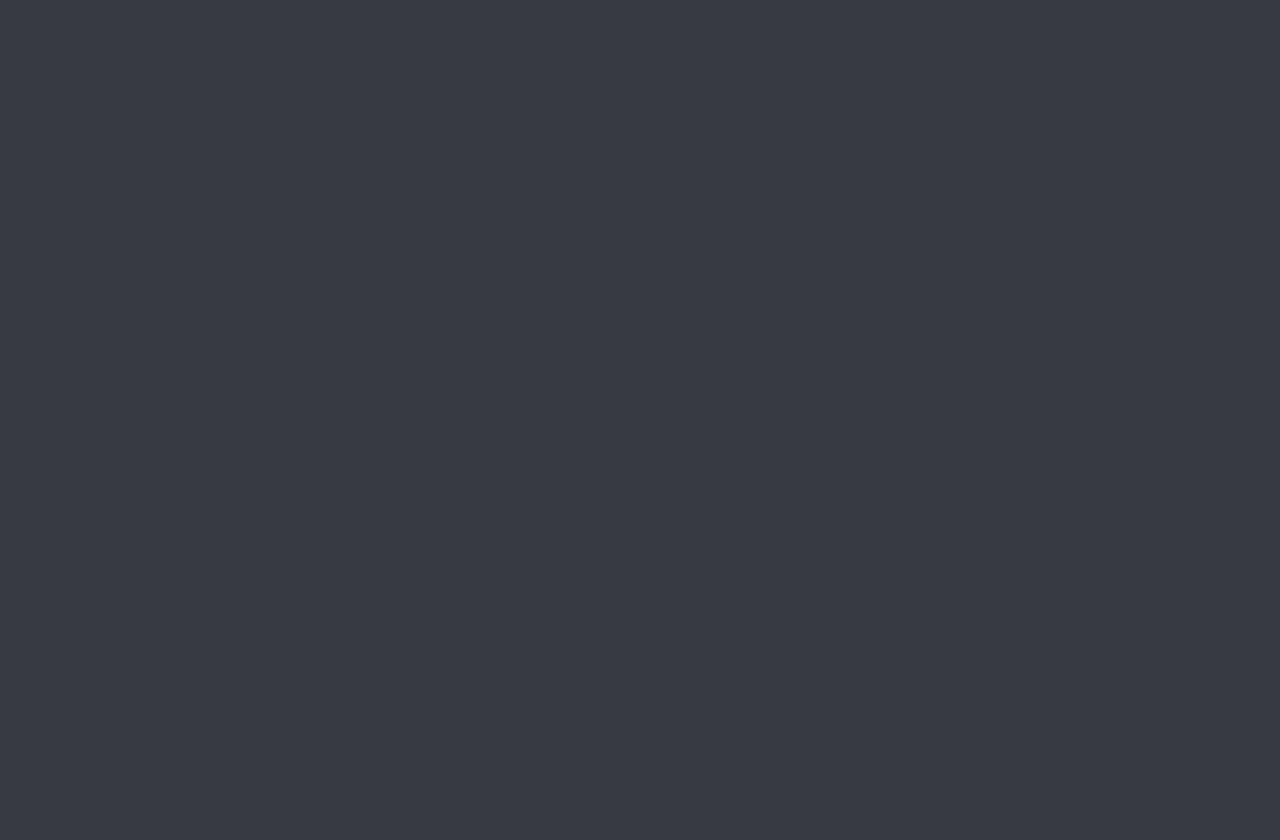
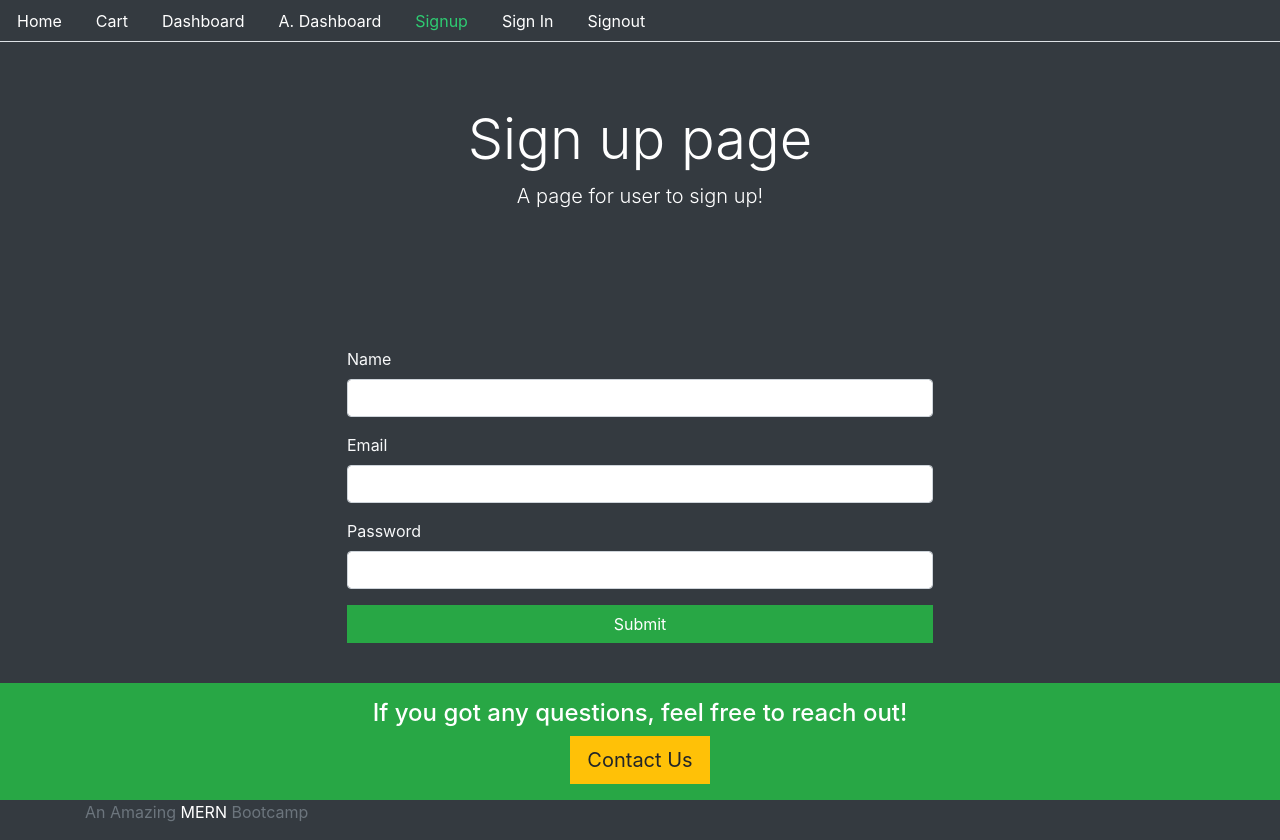
Before and after one commit to 23subbhashit/mern-store-app-front, a React (Create React App) app: page /signup in a window 1280 px wide. Before the commit the page ends 800 px from the top, so only its background shows below. Built offline with nearby package versions, Linux system fonts and the light colour scheme.

Commit message:
second  commit

```diff
--- a/public/index.html
+++ b/public/index.html
@@ -12,15 +12,24 @@
     <link rel="apple-touch-icon" href="%PUBLIC_URL%/logo192.png" />
 
     <link rel="manifest" href="%PUBLIC_URL%/manifest.json" />
-    <link rel="stylesheet" href="https://stackpath.bootstrapcdn.com/bootstrap/4.4.1/css/bootstrap.min.css" integrity="sha384-Vkoo8x4CGsO3+Hhxv8T/Q5PaXtkKtu6ug5TOeNV6gBiFeWPGFN9MuhOf23Q9Ifjh" crossorigin="anonymous">
-    <link href="https://stackpath.bootstrapcdn.com/font-awesome/4.7.0/css/font-awesome.min.css" rel="stylesheet" integrity="sha384-wvfXpqpZZVQGK6TAh5PVlGOfQNHSoD2xbE+QkPxCAFlNEevoEH3Sl0sibVcOQVnN" crossorigin="anonymous">
-    <title>T-shirt store</title>
+    <link
+      rel="stylesheet"
+      href="https://stackpath.bootstrapcdn.com/bootstrap/4.4.1/css/bootstrap.min.css"
+      integrity="sha384-Vkoo8x4CGsO3+Hhxv8T/Q5PaXtkKtu6ug5TOeNV6gBiFeWPGFN9MuhOf23Q9Ifjh"
+      crossorigin="anonymous"
+    />
+
+    <link
+      href="https://stackpath.bootstrapcdn.com/font-awesome/4.7.0/css/font-awesome.min.css"
+      rel="stylesheet"
+      integrity="sha384-wvfXpqpZZVQGK6TAh5PVlGOfQNHSoD2xbE+QkPxCAFlNEevoEH3Sl0sibVcOQVnN"
+      crossorigin="anonymous"
+    />
+
+    <title>My Tshirt Store</title>
   </head>
   <body>
     <noscript>You need to enable JavaScript to run this app.</noscript>
-    <div id="root">
-
-    </div>
-
+    <div id="root"></div>
   </body>
 </html>
--- a/src/Routes.js
+++ b/src/Routes.js
@@ -1,12 +1,19 @@
-import React from 'react'
-import {BrowserRouter,Switch,Route} from 'react-router-dom'
-import Home from './core/Home'
-export default function Routes() {
-    return (
-        <BrowserRouter>
-            <Switch>
-                <Route path="/" exact component={Home}/>
-            </Switch>
-        </BrowserRouter>
-    )
+import React from "react";
+import { BrowserRouter, Switch, Route } from "react-router-dom";
+import Home from "./core/Home";
+import Signup from "./user/Signup";
+import Signin from "./user/Signin";
+
+const Routes = () => {
+  return (
+    <BrowserRouter>
+      <Switch>
+        <Route path="/" exact component={Home} />
+        <Route path="/signup" exact component={Signup} />
+        <Route path="/signin" exact component={Signin} />
+      </Switch>
+    </BrowserRouter>
+  );
 };
+
+export default Routes;
--- a/src/backend.js
+++ b/src/backend.js
@@ -1 +1 @@
-export const API=process.env.REACT_APP_BACKEND
+export const API = process.env.REACT_APP_BACKEND;
--- a/src/core/Home.js
+++ b/src/core/Home.js
@@ -3,12 +3,11 @@ import "../styles.css";
 import { API } from "../backend";
 import Base from "./Base";
 
-
 export default function Home() {
   console.log("API IS", API);
 
   return (
-    <Base title="Home Page">
+    <Base title="Home Page" description="Welcome to the Tshirt Store">
       <div className="row">
         <div className="col-4">
           <button className="btn btn-success">TEST</button>
--- a/src/core/Menu.js
+++ b/src/core/Menu.js
@@ -1,46 +1,78 @@
-import React from 'react'
-import {Link,withRouter} from 'react-router-dom'
-const Menu=()=> {
-    return (
+import React from "react";
+import { Link, withRouter } from "react-router-dom";
+
+const currentTab = (history, path) => {
+  if (history.location.pathname === path) {
+    return { color: "#2ecc72" };
+  } else {
+    return { color: "#FFFFFF" };
+  }
+};
+
+const Menu = ({ history }) => (
   <div>
     <ul className="nav nav-tabs bg-dark">
       <li className="nav-item">
-                    <Link className="nav-link" to="/">
+        <Link style={currentTab(history, "/")} className="nav-link" to="/">
           Home
         </Link>
       </li>
       <li className="nav-item">
-                    <Link className="nav-link" to="/">
+        <Link
+          style={currentTab(history, "/cart")}
+          className="nav-link"
+          to="/cart"
+        >
           Cart
         </Link>
       </li>
       <li className="nav-item">
-                    <Link className="nav-link" to="/">
+        <Link
+          style={currentTab(history, "/user/dashboard")}
+          className="nav-link"
+          to="/user/dashboard"
+        >
           Dashboard
         </Link>
       </li>
       <li className="nav-item">
-                    <Link className="nav-link" to="/">
+        <Link
+          style={currentTab(history, "/admin/dashboard")}
+          className="nav-link"
+          to="/admin/dashboard"
+        >
           A. Dashboard
         </Link>
       </li>
       <li className="nav-item">
-                    <Link className="nav-link" to="/">
+        <Link
+          style={currentTab(history, "/signup")}
+          className="nav-link"
+          to="/signup"
+        >
           Signup
         </Link>
       </li>
       <li className="nav-item">
-                    <Link className="nav-link" to="/">
+        <Link
+          style={currentTab(history, "/signin")}
+          className="nav-link"
+          to="/signin"
+        >
           Sign In
         </Link>
       </li>
       <li className="nav-item">
-                    <Link className="nav-link" to="/">
+        <Link
+          style={currentTab(history, "/signout")}
+          className="nav-link"
+          to="/signout"
+        >
           Signout
         </Link>
       </li>
     </ul>
   </div>
-    )
-}
+);
+
 export default withRouter(Menu);
--- a/src/styles.css
+++ b/src/styles.css
@@ -7,3 +7,8 @@
 body {
   background: #343a40;
 }
+footer {
+  position: absolute;
+  right: 0px;
+  left: 0px;
+}
--- a/src/user/Signin.js
+++ b/src/user/Signin.js
@@ -0,0 +1,34 @@
+import React, { useState } from "react";
+import Base from "../core/Base";
+import { Link } from "react-router-dom";
+
+const Signin = () => {
+  const signInForm = () => {
+    return (
+      <div className="row">
+        <div className="col-md-6 offset-sm-3 text-left">
+          <form>
+            <div className="form-group">
+              <label className="text-light">Email</label>
+              <input className="form-control" type="email" />
+            </div>
+
+            <div className="form-group">
+              <label className="text-light">Password</label>
+              <input className="form-control" type="password" />
+            </div>
+            <button className="btn btn-success btn-block">Submit</button>
+          </form>
+        </div>
+      </div>
+    );
+  };
+
+  return (
+    <Base title="Sign In page" description="A page for user to sign in!">
+      {signInForm()}
+    </Base>
+  );
+};
+
+export default Signin;
--- a/src/user/Signup.js
+++ b/src/user/Signup.js
@@ -0,0 +1,38 @@
+import React, { useState } from "react";
+import Base from "../core/Base";
+import { Link } from "react-router-dom";
+
+const Signup = () => {
+  const signUpForm = () => {
+    return (
+      <div className="row">
+        <div className="col-md-6 offset-sm-3 text-left">
+          <form>
+            <div className="form-group">
+              <label className="text-light">Name</label>
+              <input className="form-control" type="text" />
+            </div>
+            <div className="form-group">
+              <label className="text-light">Email</label>
+              <input className="form-control" type="email" />
+            </div>
+
+            <div className="form-group">
+              <label className="text-light">Password</label>
+              <input className="form-control" type="password" />
+            </div>
+            <button className="btn btn-success btn-block">Submit</button>
+          </form>
+        </div>
+      </div>
+    );
+  };
+
+  return (
+    <Base title="Sign up page" description="A page for user to sign up!">
+      {signUpForm()}
+    </Base>
+  );
+};
+
+export default Signup;
```
Also changed, not shown: package.json (+6 -5 lines), src/App.js (+4 -21 lines), src/auth/helper/index.js (+62 -0 lines), src/index.js (+4 -4 lines), 1 other file (tests, documents, lock files or other folders). Lines whose indentation alone changed are shown as unchanged.
